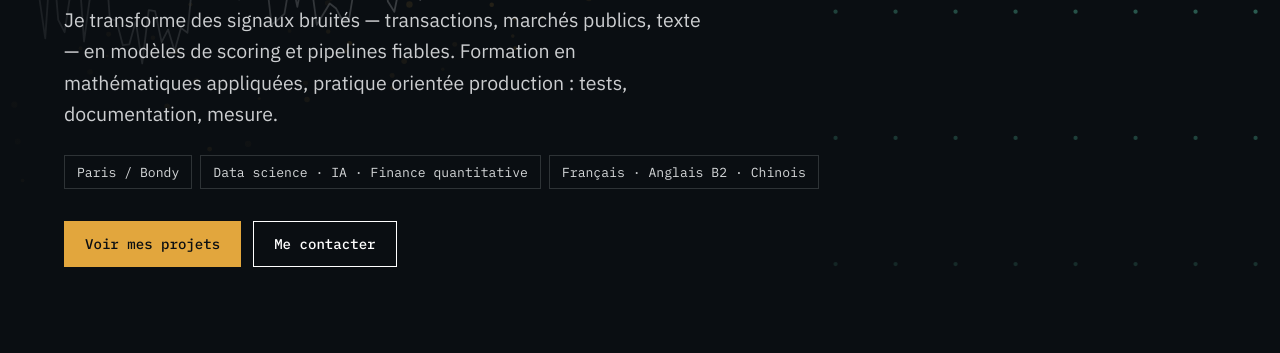
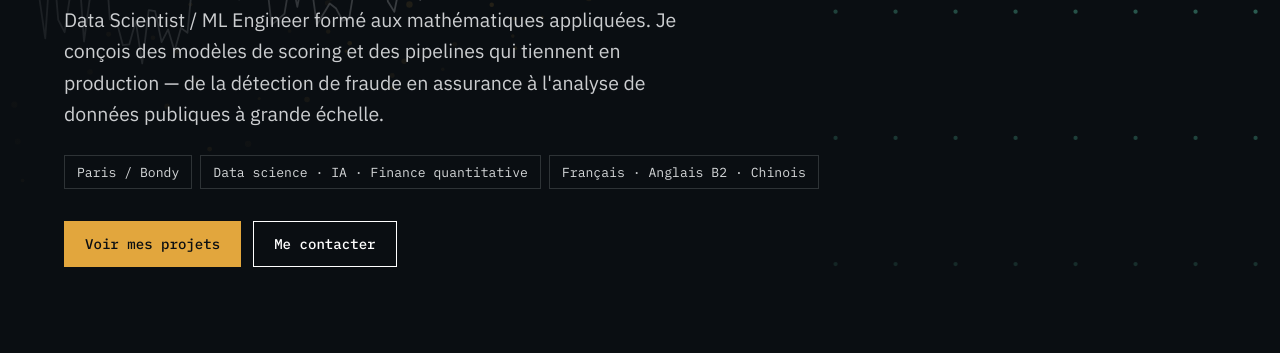
Before and after one commit to sumarc183-design/sumarc183-design.github.io, a plain HTML site: page index.html in a window 1280 px wide. Shown: the part 447-800 px from the top of the page. Drawn offline with Linux system fonts and the light colour scheme.

Commit message:
Texte hero plus concret

```diff
--- a/index.html
+++ b/index.html
@@ -82,9 +82,10 @@
           <p class="eyebrow">Data Scientist · ML Engineer</p>
           <h1>Marc Su</h1>
           <p class="hero-text">
-            Je transforme des signaux bruités — transactions, marchés publics, texte —
-            en modèles de scoring et pipelines fiables. Formation en mathématiques
-            appliquées, pratique orientée production : tests, documentation, mesure.
+            Data Scientist / ML Engineer formé aux mathématiques appliquées. Je conçois
+            des modèles de scoring et des pipelines qui tiennent en production — de la
+            détection de fraude en assurance à l'analyse de données publiques à grande
+            échelle.
           </p>
           <div class="hero-facts" aria-label="Informations rapides">
             <span>Paris / Bondy</span>
```
